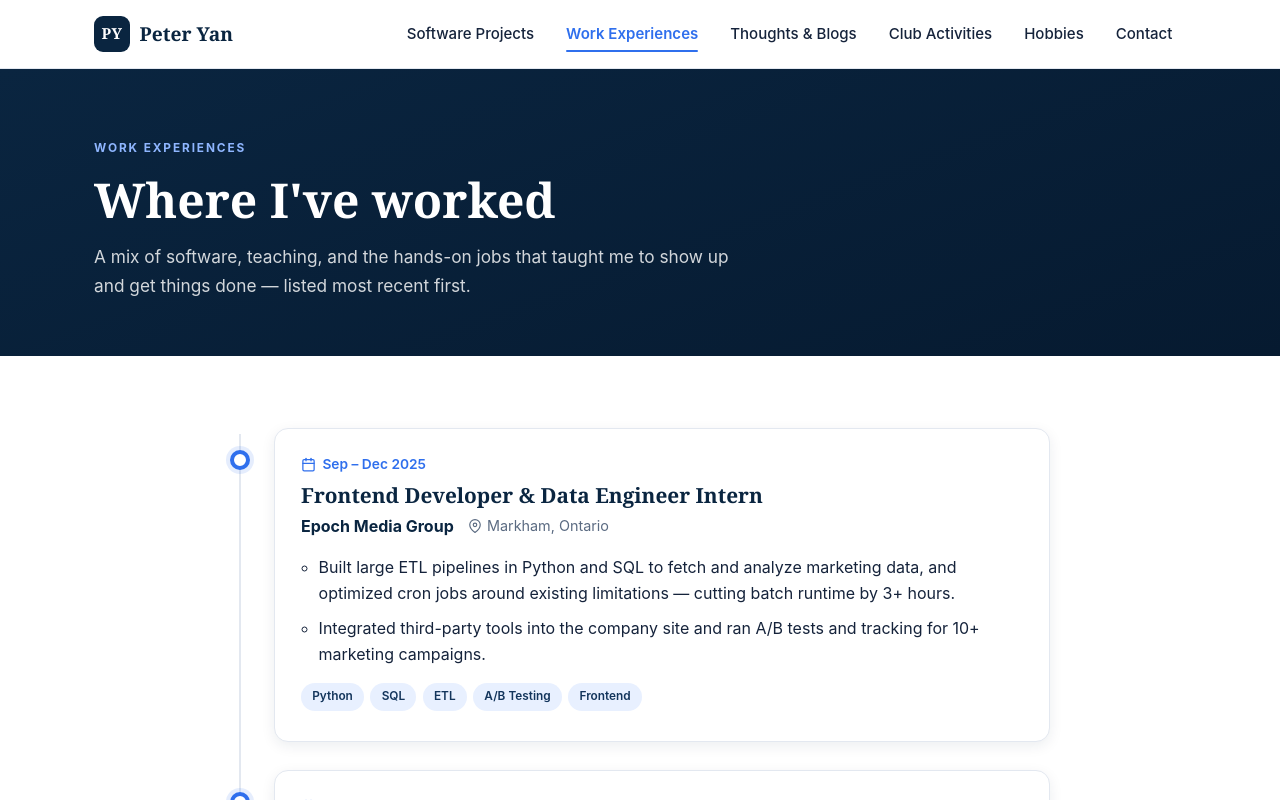
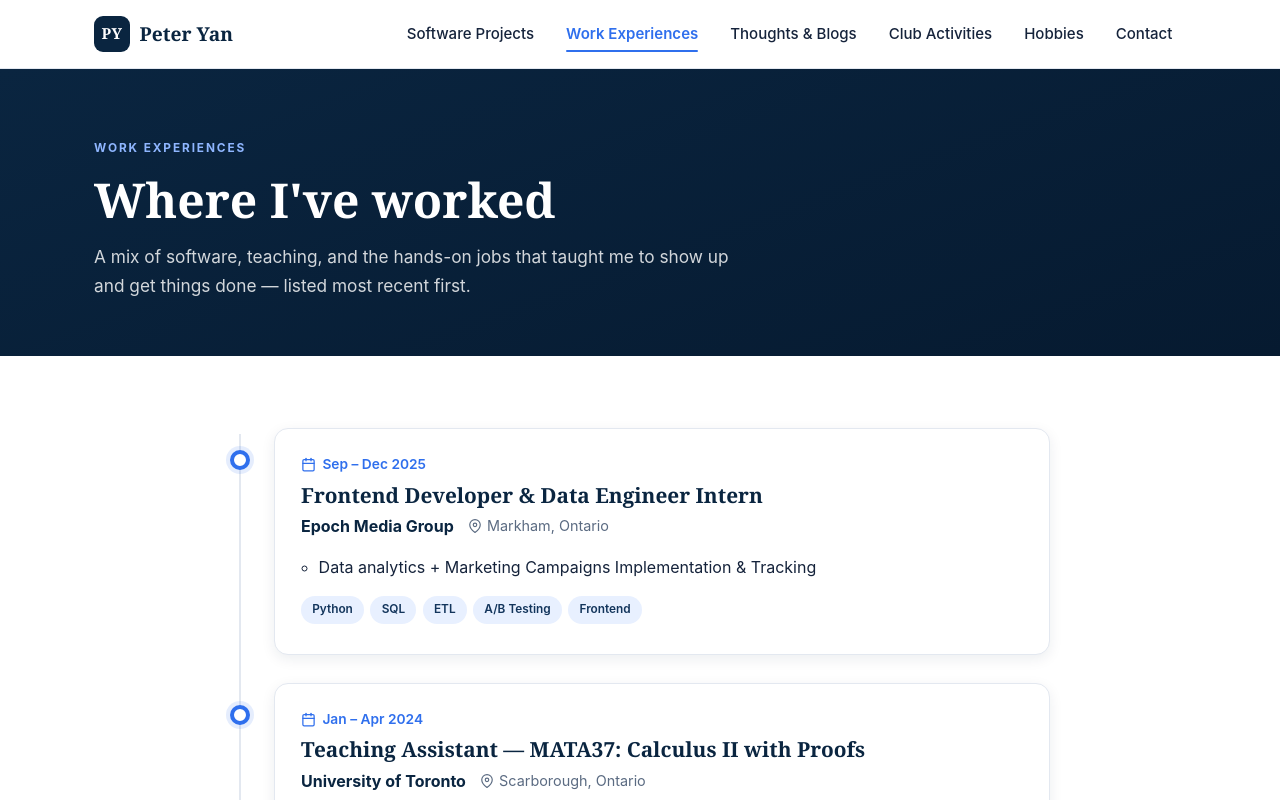
Before and after one commit to peteryan1019/peteryan1019.github.io, a React (Vite) app: page /experience in a window 1280 px wide. Shown: the top 800 px of the page. Built offline with nearby package versions, Linux system fonts and the light colour scheme.

Commit message:
update resume

```diff
--- a/src/data/experience.js
+++ b/src/data/experience.js
@@ -9,8 +9,7 @@ const experience = [
     location: 'Markham, Ontario',
     period: 'Sep – Dec 2025',
     bullets: [
-      'Built large ETL pipelines in Python and SQL to fetch and analyze marketing data, and optimized cron jobs around existing limitations — cutting batch runtime by 3+ hours.',
-      'Integrated third-party tools into the company site and ran A/B tests and tracking for 10+ marketing campaigns.',
+      'Data analytics + Marketing Campaigns Implementation & Tracking',
     ],
     tags: ['Python', 'SQL', 'ETL', 'A/B Testing', 'Frontend'],
   },
```
